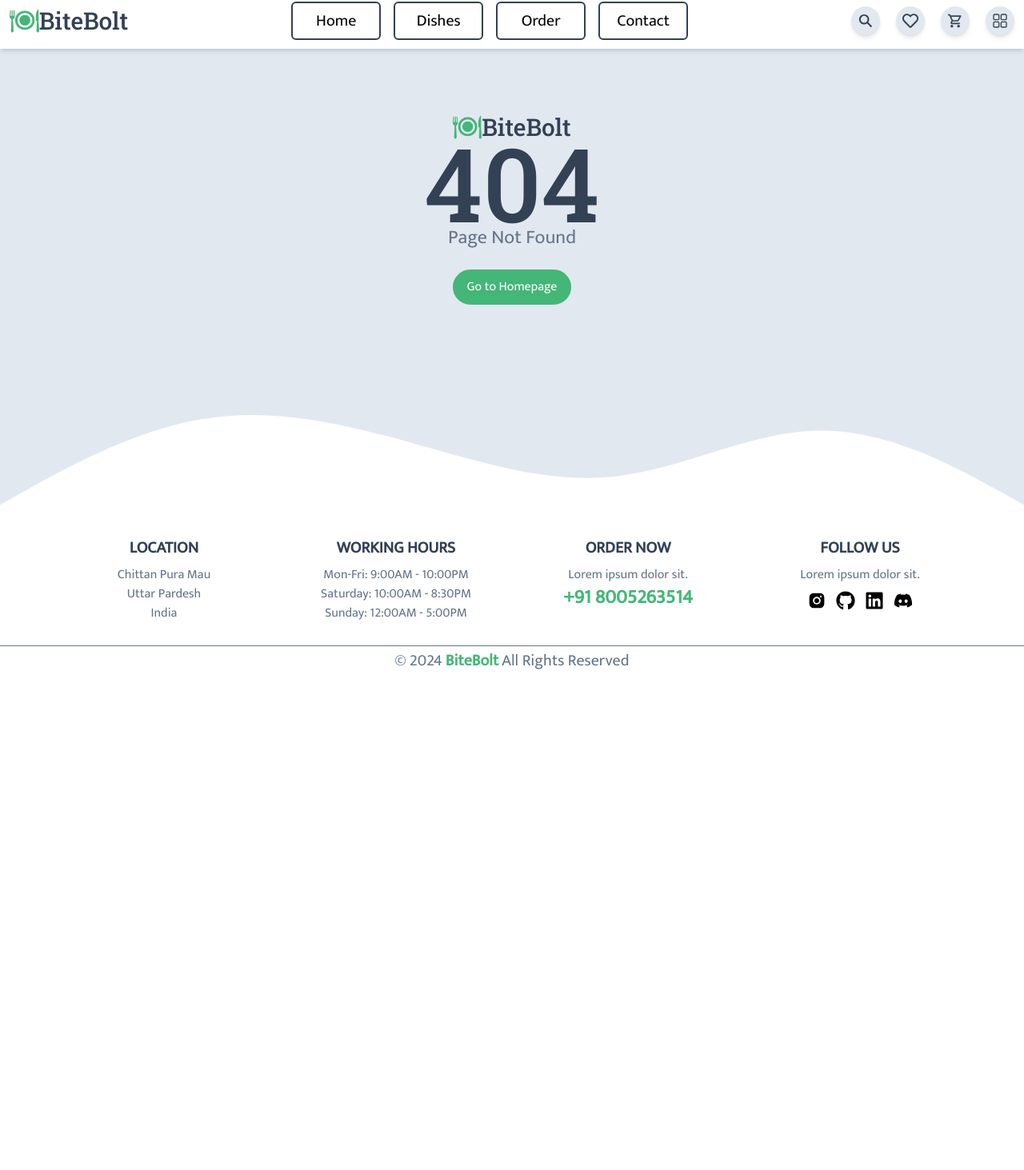
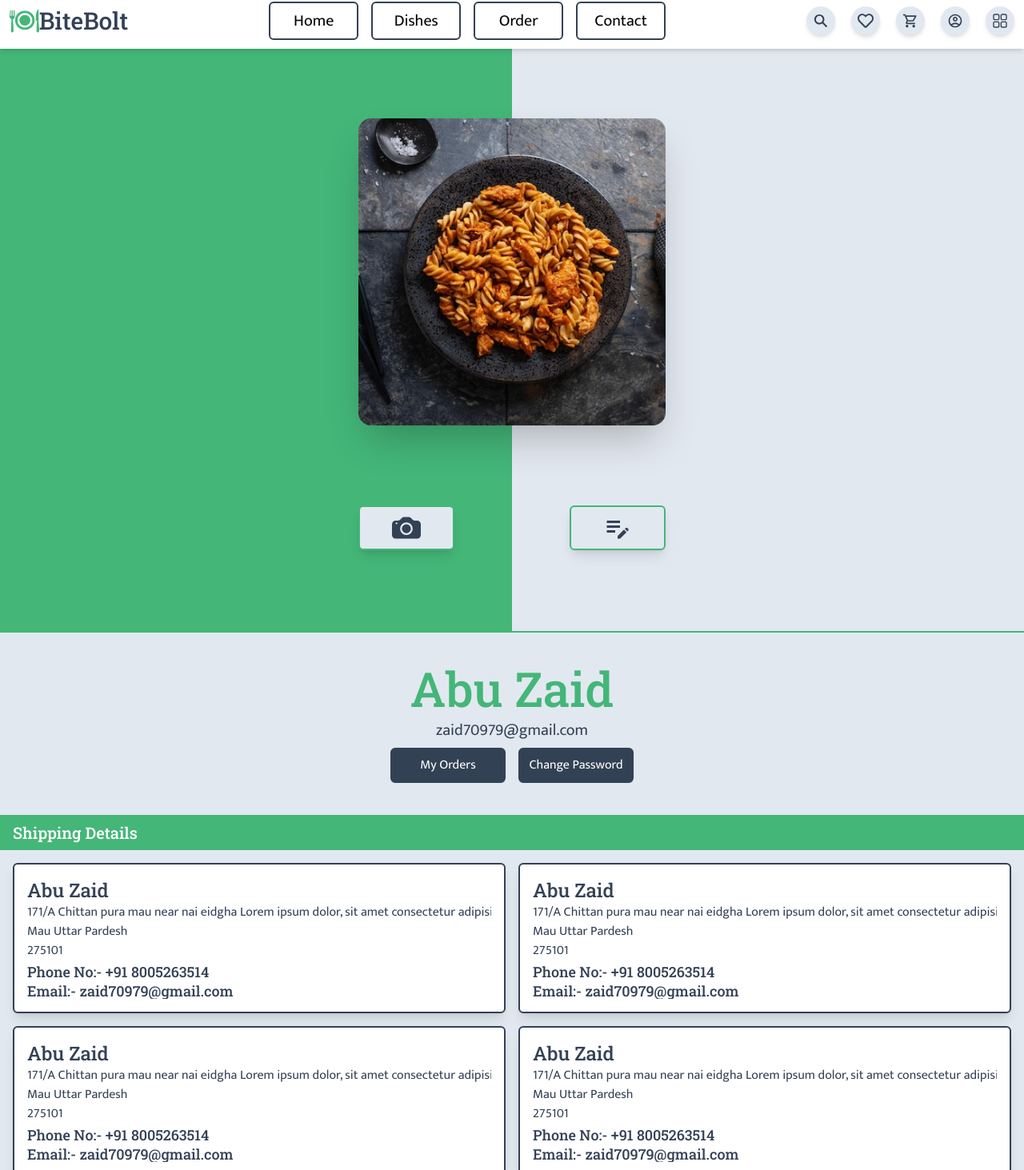
Before and after one commit to AbuZaid55/BiteBolt, a Next.js app in the folder frontend/: page /profile in a window 1280 px wide. Before the commit this address had no page. Shown: the part 9-1472 px from the top of the page at 80% size. Before the commit the page ends 853 px from the top, so only its background shows below. Built offline with nearby package versions, Linux system fonts and the light colour scheme.

Commit message:
frontend: profile page

```diff
--- a/frontend/src/app/cart/page.tsx
+++ b/frontend/src/app/cart/page.tsx
@@ -15,14 +15,14 @@ const robotoSlab = Roboto_Slab({
 const page = () => {
     return (
         <div className='pt-[80px] bg-slate-200 text-slate-700 pb-[350px] mb-[-350px]'>
-            <div className={`w-full hidden items-center justify-center flex-col h-full pt-52`}>
+            <div className={`w-full hidden items-center justify-center flex-col h-full pt-52 `}>
                 <h1 className="text-5xl font-bold text-main-800">No Cart Item</h1>
                 <Link href="/dishes" className=" text-center bg-main-800 text-white px-4 py-2 rounded-full my-4 cursor-pointer border-2 border-main-800 hover:text-main-800 hover:bg-[#44b67721] transition-all duration-300 ease-in-out">Go to Shopping</Link>
             </div>
-            <div className='border-t-2 my-4 border-slate-400'>
-                <div className='flex items-center'>
+            <div className=' my-4'>
+                <div className='flex items-center bg-white border-2 border-slate-700 border-b-0'>
                     <img className='w-[100px] h-full p-2' src="/img/1.png" alt="" />
-                    <div>
+                    <div >
                         <Link href="/details" className={`${robotoSlab.className} text-3xl`}>Testy Food</Link>
                         <h1 className={`flex items-center font-bold${robotoSlab.className}`}><FaIndianRupeeSign /> 199 <RxCross1 /> 5 = 1000 </h1>
                         <div className="flex">
@@ -33,8 +33,8 @@ const page = () => {
                         </div>
                     </div>
                 </div>
-                <h1 className={`border-y-2 text-xl border-slate-400 py-2 px-4 flex items-center ${robotoSlab.className}`}>Total Amount :  <span className="text-main-800 flex items-center"><FaIndianRupeeSign /> 1000</span></h1>
-                <div className="flex items-center justify-end pr-4"><Link href="/dishes" className=" text-center bg-main-800 text-white px-4 py-2 rounded-full my-4 cursor-pointer border-2 border-main-800 hover:text-main-800 hover:bg-[#44b67721] transition-all duration-300 ease-in-out">CHECK OUT</Link></div>
+                <h1 className={`border-2 text-xl border-slate-700 bg-white py-2 px-4 flex items-center ${robotoSlab.className}`}>Total Amount :  <span className="text-main-800 flex items-center"><FaIndianRupeeSign /> 1000</span></h1>
+                <div className="flex items-center justify-end pr-4"><Link href="/dishes" className=" text-center bg-main-800 text-white px-4 py-2 rounded-full my-4 cursor-pointer border-2 border-main-800 hover:text-main-800 hover:bg-[#44b67721] transition-all duration-300 ease-in-out shadow-lg">CHECK OUT</Link></div>
             </div>
         </div>
     )
--- /dev/null
+++ b/frontend/src/app/components/AddressCard.tsx
@@ -0,0 +1,23 @@
+import React from 'react'
+import { Roboto_Slab } from "next/font/google"
+
+const robotoSlab = Roboto_Slab({
+    weight: "500",
+    subsets: ["greek"],
+    display: "swap",
+  })
+
+const AddressCard = () => {
+    return (
+        <div className='bg-white text-slate-700 border-2 border-slate-700 shadow-lg p-4 rounded-md'>
+            <h1 className={`text-2xl font-bold ${robotoSlab.className}`}>Abu Zaid</h1>
+            <p className='h-6 overflow-hidden  text-nowrap'>171/A Chittan pura mau near nai eidgha Lorem ipsum dolor, sit amet consectetur adipisicing elit. Eos nam iste nobis.</p>
+            <p className='h-6 overflow-hidden  text-nowrap'>Mau Uttar Pardesh</p>
+            <p className='h-6 overflow-hidden  text-nowrap'>275101</p>
+            <p className={`h-6 overflow-hidden  text-nowrap font-semibold text-lg ${robotoSlab.className}`}>Phone No:- +91 8005263514</p>
+            <p className={`h-6 overflow-hidden text-nowrap  font-semibold text-lg ${robotoSlab.className}`}>Email:- zaid70979@gmail.com</p>
+        </div>
+    )
+}
+
+export default AddressCard
--- a/frontend/src/app/components/Header.tsx
+++ b/frontend/src/app/components/Header.tsx
@@ -3,6 +3,7 @@ import React, { useState } from "react"
 import { IoSearchSharp } from "react-icons/io5";
 import { FaRegHeart } from "react-icons/fa";
 import { MdOutlineShoppingCart } from "react-icons/md";
+import { MdOutlineAccountCircle } from "react-icons/md";
 import { RxDashboard } from "react-icons/rx";
 import { Roboto_Slab } from 'next/font/google'
 import { RxCross1 } from "react-icons/rx";
@@ -20,9 +21,9 @@ const Header = () => {
   return (
     <div className="h-[70px] shadow-md p-3 overflow-x-hidden fixed top-0 left-0 w-full bg-white z-50 ">
       <div className={`fixed ${(showSearch)?'top-0':'-top-full'} left-0 w-full h-[100vh] bg-[#3341557f] flex items-center justify-center transition-all duration-500 ease-in-out`}>
-        <span className="text-white text-2xl absolute right-20 top-20 cursor-pointer bg-main-800 p-2 rounded-full hover:bg-[#399663] transition-all duration-300 ease-in-out" onClick={()=>{setShowSearch(false)}}><RxCross1/></span>
-        <input className="outline-none py-2 px-4 text-slate-700 text-xl max-w-[30rem] w-[50%] rounded-l-full" type="text" placeholder="Search..."/>
-        <button className="bg-main-800 text-white py-2 px-8 rounded-r-full text-xl hover:bg-[#399663] transition-all duration-300 ease-in-out">Search</button>
+        <span className="text-white text-2xl absolute right-20 top-20 cursor-pointer bg-main-800 p-2 rounded-full hover:bg-[#399663] transition-all duration-300 ease-in-out shadow-lg" onClick={()=>{setShowSearch(false)}}><RxCross1/></span>
+        <input className="outline-none py-2 px-4 text-slate-700 text-xl max-w-[30rem] w-[50%] rounded-l-full shadow-2xl" type="text" placeholder="Search..."/>
+        <button className="bg-main-800 text-white py-2 px-8 rounded-r-full text-xl hover:bg-[#399663] transition-all duration-300 ease-in-out shadow-lg">Search</button>
       </div>
       <div className="h-full flex items-center justify-between">
         <div className="h-full flex items-center">
@@ -50,6 +51,9 @@ const Header = () => {
             <Link href="/cart"><MdOutlineShoppingCart /></Link>
           </span>
           <span className=" hover:scale-125 bg-slate-200 font-bold  hover:bg-main-800 hover:text-white text-slate-700 p-2 rounded-full cursor-pointer transition-all duration-200 ease-in-out shadow-md ">
+            <Link href="/profile"><MdOutlineAccountCircle /></Link>
+          </span>
+          <span className="hidden lg:block hover:scale-125 bg-slate-200 font-bold  hover:bg-main-800 hover:text-white text-slate-700 p-2 rounded-full cursor-pointer transition-all duration-200 ease-in-out shadow-md ">
             <Link href="/dashboard"><RxDashboard /></Link>
           </span>
           <span className={`lg:hidden ${openNav ? "flex flex-col items-center justify-center rotate-90" : ""} cursor-pointer transition-all duration-200 ease-in-out`} onClick={() => { setOpenNev(!openNav) }}>
--- a/frontend/src/app/orders/page.tsx
+++ b/frontend/src/app/orders/page.tsx
@@ -20,23 +20,25 @@ const page = () => {
                 <h1 className="text-5xl font-bold text-main-800">No Orders</h1>
                 <Link href="/dishes" className=" text-center bg-main-800 text-white px-4 py-2 rounded-full my-4 cursor-pointer border-2 border-main-800 hover:text-main-800 hover:bg-[#44b67721] transition-all duration-300 ease-in-out">Go to Shopping</Link>
             </div>
-            <div className='pt-[80px] border-2 my-4'>
+            <div className='pt-[80px] border-2 my-4 shadow-lg'>
+                <div className='bg-white mt-5'>
                     <div className='bg-main-800 py-2 px-4 text-white flex items-center justify-between'>
                         <h1>Order Id: 658588cf6755edf71b5633f3</h1>
-                    <Link href="/traking" className='flex items-center border py-1 px-4 gap-1'><IoLocation/> Track</Link>
+                        <Link href="/traking" className='flex items-center border py-1 px-4 gap-1'><IoLocation /> Track</Link>
                     </div>
-                <div className='flex items-center'>
+                    <div className='flex items-center border-x-2 border-slate-700'>
                         <img className='w-[100px] h-full p-2' src="/img/1.png" alt="" />
                         <div>
-                        <Link  href="/details" className={`${robotoSlab.className} text-3xl`}>Testy Food</Link>
+                            <Link href="/details" className={`${robotoSlab.className} text-3xl`}>Testy Food</Link>
                             <h1 className={`flex items-center font-bold${robotoSlab.className} mt-2`}><FaIndianRupeeSign /> 199 <RxCross1 /> 5 = 1000 </h1>
                         </div>
                     </div>
-                <div className='flex items-center gap-3 border-t-2  border-slate-400 py-2 px-4'>
-                    <Link className='flex items-center border-2 border-main-800 text-main-800 rounded-md px-3' href="/edit"><CiEdit/> Edit</Link>
-                    <Link className='flex items-center border-2 border-red-800 text-red-800 rounded-md px-3' href="/edit"><RxCross1/> Cancle</Link>
+                    <div className='flex items-center gap-3 border-2 border-b-0  border-slate-700 py-2 px-4'>
+                        <Link className='flex items-center border-2 border-main-800 text-main-800 rounded-md px-3' href="/edit"><CiEdit /> Edit</Link>
+                        <Link className='flex items-center border-2 border-red-800 text-red-800 rounded-md px-3' href="/edit"><RxCross1 /> Cancle</Link>
                     </div>
-                <h1 className={`border-y-2 text-xl border-slate-400 py-2 px-4 flex items-center ${robotoSlab.className}`}>Total Paid Amount :  <span className="text-main-800 flex items-center"><FaIndianRupeeSign /> 1000</span></h1>
+                    <h1 className={`border-2 text-xl border-slate-700 py-2 px-4 flex items-center ${robotoSlab.className}`}>Total Paid Amount :  <span className="text-main-800 flex items-center"><FaIndianRupeeSign /> 1000</span></h1>
+                </div>
             </div>
         </div>
     )
--- /dev/null
+++ b/frontend/src/app/profile/page.tsx
@@ -0,0 +1,80 @@
+"use client"
+import React, { useState } from 'react'
+import { BsFillCameraFill } from 'react-icons/bs'
+import { MdOutlineEditNote } from 'react-icons/md'
+import Link from 'next/link'
+import { Roboto_Slab } from "next/font/google"
+import AddressCard from '../components/AddressCard'
+
+const robotoSlab = Roboto_Slab({
+    weight: "500",
+    subsets: ["greek"],
+    display: "swap",
+  })
+
+const page = () => {
+    const [showNameForm, setShowNameForm] = useState(false)
+    const [showAddressForm,setShowAddressForm]=useState(false)
+    return (
+        <div className='bg-slate-200 pb-[350px] mb-[-350px] text-slate-700 '>
+            <div className=' relative flex items-center justify-center h-[100vh] w-full border-b-2 border-main-800'>
+                <div className='w-1/2 h-full bg-main-800 flex items-center justify-center'></div>
+                <div className=' absolute pt-[75px]'>
+                    <div className=' shadow-2xl w-72 h-72 md:w-96 md:h-96 rounded-2xl  hover:scale-110 transition ease-in-out duration-300 cursor-pointer bg-center bg-cover bg-no-repeat' style={{ backgroundImage: `url('/img/5.jpg')` }}></div>
+                    <div className='flex items-center justify-between mt-20'>
+                        <input type="file" className='hidden' id='file' />
+                        <label htmlFor='file' className={` bg-slate-200 text-4xl px-10 py-2 border-2 shadow-lg border-main-800 my-5 rounded-md cursor-pointer hover:scale-110 transition ease-in-out duration-300`}><BsFillCameraFill /></label>
+                        <button className={` bg-slate-200 text-4xl px-10 py-2 border-2 shadow-lg border-main-800 my-5 rounded-md cursor-pointer hover:scale-110 transition ease-in-out duration-300`} onClick={()=>{setShowNameForm(true)}}><MdOutlineEditNote /></button>
+                    </div>
+                </div>
+                <div className='w-1/2 overflow-y-auto h-full'></div>
+            </div>
+            <div className='flex items-center justify-center flex-col py-10'>
+                <h1 className={`text-4xl md:text-6xl font-semibold text-main-800 ${robotoSlab.className}`}>Abu Zaid</h1>
+                <h1 className='md:text-xl mt-2'>zaid70979@gmail.com</h1>
+                <div className='flex items-center justify-center'>
+                    <Link href="/orders" className=' w-36 mx-2 bg-slate-700 text-white py-1 sm:py-2 rounded-md flex items-center justify-center mt-2 border-2 border-slate-700  hover:text-slate-700 hover:bg-[#3341551f] transition-all duration-300 ease-in-out'>My Orders</Link>
+                    <Link href="/sendlink" className=' w-36 mx-2 bg-slate-700 text-white py-1 sm:py-2 rounded-md flex items-center justify-center mt-2 border-2 border-slate-700  hover:text-slate-700 hover:bg-[#3341551f] transition-all duration-300 ease-in-out'>Change Password</Link>
+                </div>
+            </div>
+            <div className={` ${(showNameForm)?"flex":"hidden"} fixed top-0 left-0 w-[100%] h-[100vh] bg-[#0000008d] overflow-hidden items-center justify-center`}>
+                <div className='flex flex-col w-96 shadow-2xl p-4 bg-white rounded'>
+                    <p className='text-end cursor-pointer text-xl text-main-800' onClick={()=>{setShowNameForm(false)}}>X</p>
+                    <label className='mt-2 text-xl' htmlFor="name">Change your name:- </label>
+                    <input value="Abu Zaid" className='border-2 border-main-800 px-4  py-2' type="text" id='name' />
+                    <button className=" mt-4 bg-main-800 text-white text-md font-semibold py-2 transition duration-300 ease-in-out border-2 border-main-800 hover:text-main-800 hover:bg-[#44b67721] rounded">Submit</button>
+                </div>
+            </div>
+            <h1 className={`bg-main-800 text-xl py-2 px-4 text-white ${robotoSlab.className}`}>Shipping Details</h1>
+            <div className='grid grid-cols-1 sm:grid-cols-2 p-4 gap-4'>
+                <AddressCard/>
+                <AddressCard/>
+                <AddressCard/>
+                <AddressCard/>
+            </div>
+            <div className=' flex items-center justify-end pr-4'><button onClick={()=>{setShowAddressForm(!showAddressForm)}} className=' w-36 mx-2 bg-slate-700 text-white py-1 sm:py-2 rounded-md flex items-center justify-center mt-2 border-2 border-slate-700  hover:text-slate-700 hover:bg-[#3341551f] transition-all duration-300 ease-in-out'>Add Address</button></div>
+            <div className={`${(showAddressForm) ? 'flex' : 'hidden'} items-center justify-center w-full`}>
+            <div className='flex justify-center flex-col w-full'>
+              <h1 className=' bg-main-800 text-white font-semibold text-xl py-2 px-4 my-5'>Add Shipping Details</h1>
+              <label className='text-lg px-4 font-semibold text-main-800 mt-2' htmlFor="name">Name</label>
+              <input className='border-b border-main-800 py-1 bg-slate-200 outline-none px-4' name='name' placeholder='Enter your name' type="text" id='name' />
+              <label className='text-lg px-4 font-semibold text-main-800 mt-2' htmlFor="houseNo">House No</label>
+              <input className='border-b border-main-800 py-1 bg-slate-200 outline-none px-4' name='houseNo' placeholder='Enter House No' type="text" id='houseNo'  />
+              <label className='text-lg px-4 font-semibold text-main-800 mt-2' htmlFor="address">Address</label>
+              <input className='border-b border-main-800 py-1 bg-slate-200 outline-none px-4' name='address' placeholder='Enter Address' type="text" id='address'  />
+              <label className='text-lg px-4 font-semibold text-main-800 mt-2' htmlFor="pinCode">Pin Code</label>
+              <input className='border-b border-main-800 py-1 bg-slate-200 outline-none px-4' name='pinCode' placeholder='Enter Pincode' type="number" id='pinCode'/>
+              <label className='text-lg px-4 font-semibold text-main-800 mt-2' htmlFor="city">City</label>
+              <input className='border-b border-main-800 py-1 bg-slate-200 outline-none px-4' name='city' placeholder='Enter City' type="text" id='city'  />
+              <label className='text-lg px-4 font-semibold text-main-800 mt-2' htmlFor="state">State</label>
+              <input className='border-b border-main-800 py-1 bg-slate-200 outline-none px-4' name='state' placeholder='Enter State' type="text" id='state'  />
+              <label className='text-lg px-4 font-semibold text-main-800 mt-2' htmlFor="phoneNo">Phone No</label>
+              <input className='border-b border-main-800 py-1 bg-slate-200 outline-none' name='phoneNo' placeholder='Enter Phone No' type="number" id='phoneNo'  />
+              <button className=' bg-main-800 text-white text-xl font-semibold py-2 mt-4 hover:text-main-800 hover:bg-[#44b67721] border-2 border-main-800 transition-all duration-300 ease-in-out' >Submit</button>
+            </div>
+          </div>
+        </div>
+    )
+}
+
+export default page
--- a/frontend/src/app/sendlink/page.tsx
+++ b/frontend/src/app/sendlink/page.tsx
@@ -27,10 +27,7 @@ const page = () => {
           <label className='mt-3 text-main-800 font-semibold' htmlFor="email">Email</label>
           <input className='w-full border-b border-main-800 mb-3 text-slate-700 outline-none bg-slate-200' name='email' type="text" placeholder='Enter your email' id='email'/>
           <p className='text-slate-700 -mt-2 mb-2'>Otp is valid only for 2 minutes</p>
-          <div className='flex items-center justify-between'>
-            <button className=" bg-slate-700 text-white w-32 py-2 rounded-full my-4 border-2 border-slate-700  hover:text-slate-700 hover:bg-[#3341551f]  transition-all duration-300 ease-in-out text-xl" disabled={startTimer} onClick={()=>{setStartTimer(true)}}>{(startTimer)?timer:"Resend Otp"}</button>
-            <button className='  bg-main-800 text-white w-32 py-2 rounded-full my-4 cursor-pointer border-2 border-main-800 hover:text-main-800 hover:bg-[#44b67721] transition-all duration-300 ease-in-out text-xl' type='submit'>Send Otp</button>
-          </div>
+          <button className=" w-full bg-main-800 text-white py-2 rounded-full my-4  border-2 border-main-800 hover:text-main-800 hover:bg-[#44b67721] transition-all duration-300 ease-in-out text-xl" disabled={startTimer} onClick={()=>{setStartTimer(true)}}>{(startTimer)?timer:"Send Otp"}</button>
         </div>
         <div className='flex items-center justify-between w-full md:w-1/2 mx-auto px-4 pb-4'>
           <p className='text-slate-700 text-center'>New User? <Link className='text-main-800 font-semibold' href="/signup">Sign Up</Link></p>
```
Also changed, not shown: frontend/src/app/components/Card3.tsx (+18 -13 lines). Lines whose indentation alone changed are shown as unchanged.
